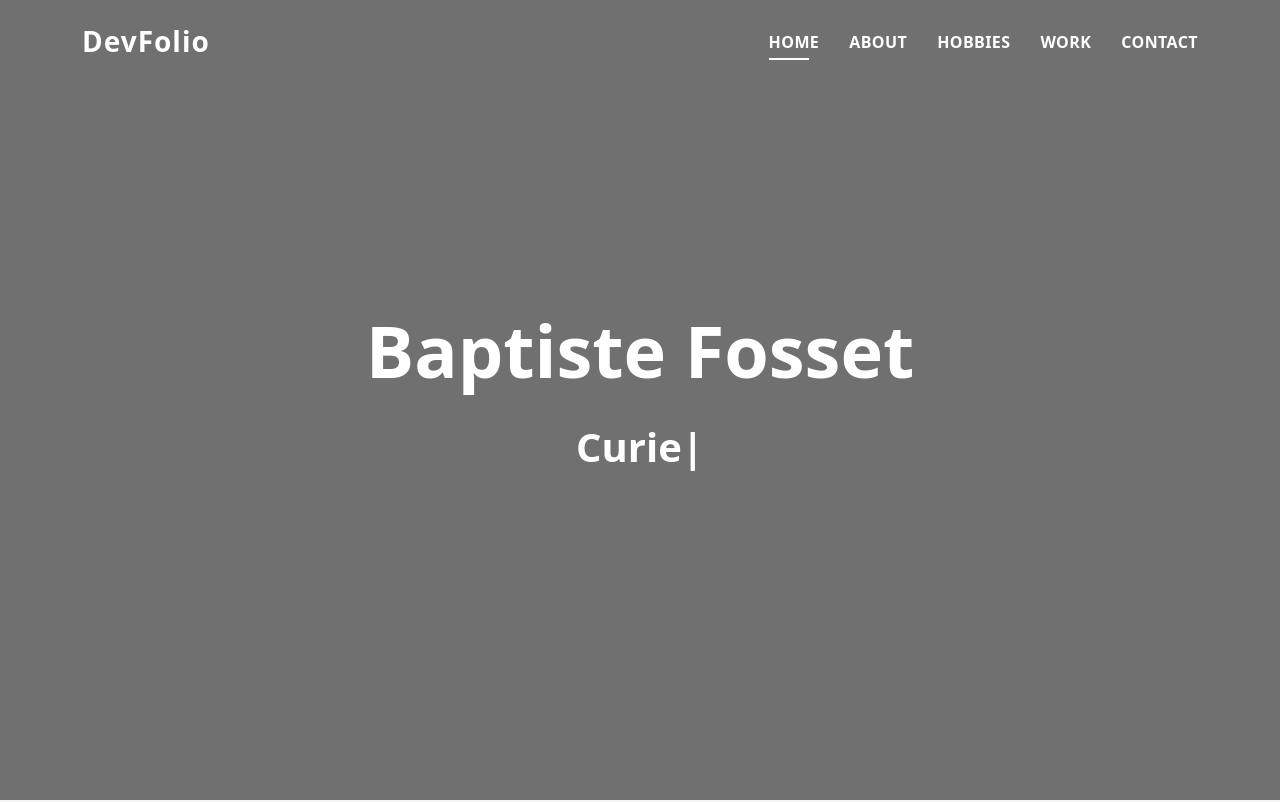
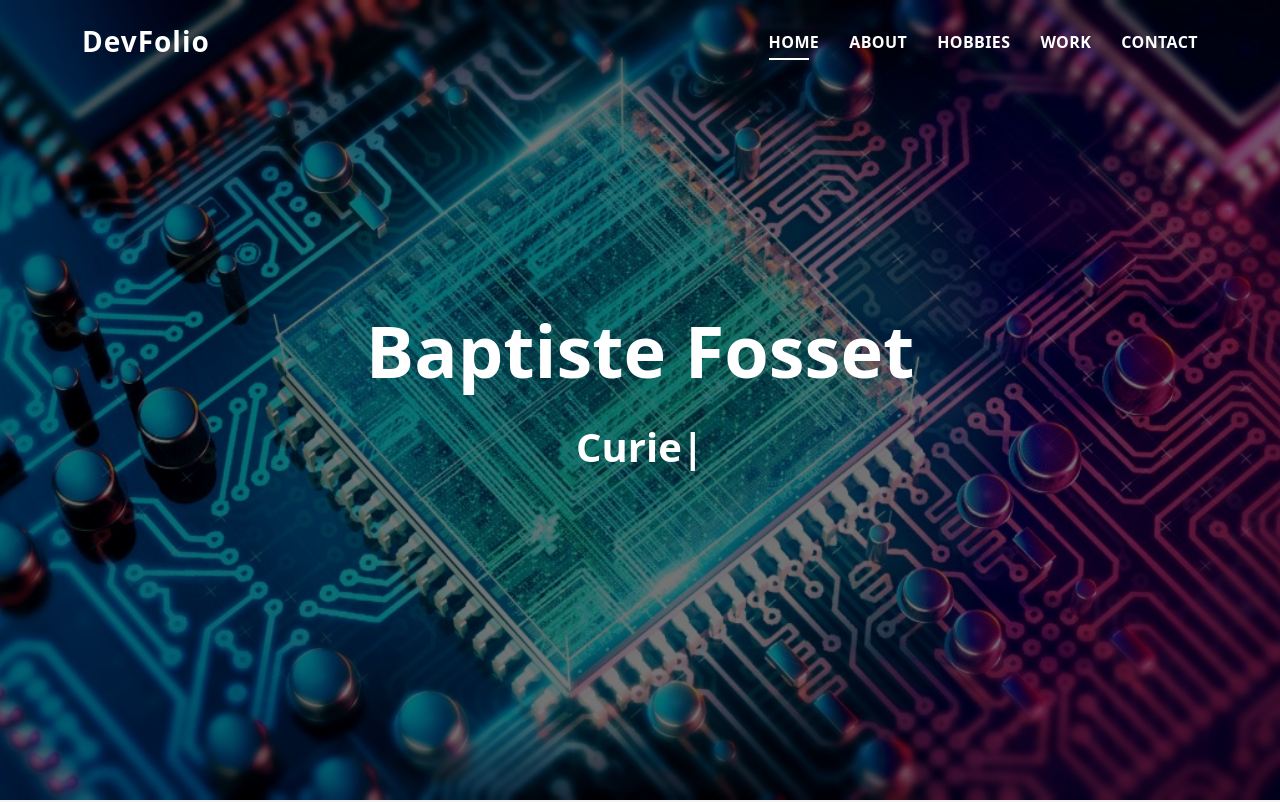
Before and after one commit to justaboyy/Portfolio-pro, a plain HTML site: page index.html in a window 1280 px wide. Shown: the top 802 px of the page. Drawn offline with Linux system fonts and the light colour scheme.

Commit message:
Update index.html

```diff
--- a/index.html
+++ b/index.html
@@ -55,7 +55,7 @@
   </header><!-- End Header -->
 
   <!-- ======= Hero Section ======= -->
-  <div id="hero" class="hero route bg-image" style="background-image: url(assets/img/1_wxC3mcax_8XXR16ppuWYCQ.jpg)">
+  <div id="hero" class="hero route bg-image" style="background-image: url(assets/img/1_wxC3mcax_8XXR16ppuWYCQ.jpeg)">
     <div class="overlay-itro"></div>
     <div class="hero-content display-table">
       <div class="table-cell">
```
